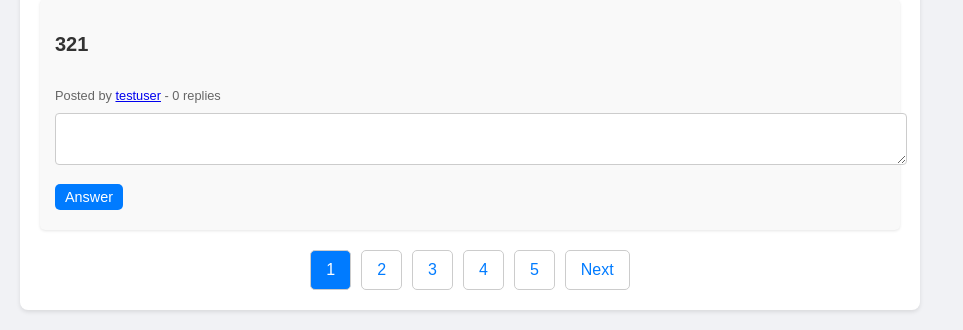
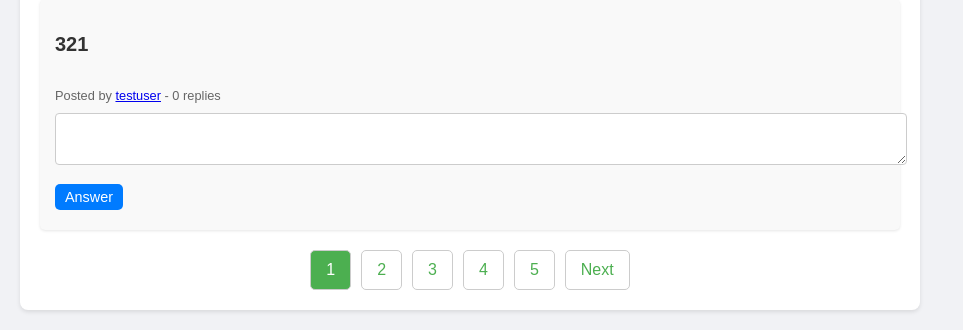
Before and after one commit to SunyanQin9527/CITS3403-Project, a Flask app: page /forum in a window 1280 px wide. Shown: the part 1059-1389 px from the top of the page, without its empty margins (0-963 px from the left). Run offline with Flask 3, Linux system fonts and the light colour scheme.

Commit message:
update forum pagination color

```diff
--- a/app/static/welcome.css
+++ b/app/static/welcome.css
@@ -1011,20 +1011,18 @@ textarea {
     border: 1px solid #ccc;
     border-radius: 5px;
     text-decoration: none;
-    color: #007bff;
+    color: #4CAF50;
 }
 
 .pagination a:hover {
-    background-color: #0056b3;
+    background-color: #45a049;
     color: white;
 }
 
 .pagination span {
-    background-color: #007bff;
-    color: white;
-}
-
-
+    background-color: #4CAF50;
+    color: white;
+}
 
 
 
```
